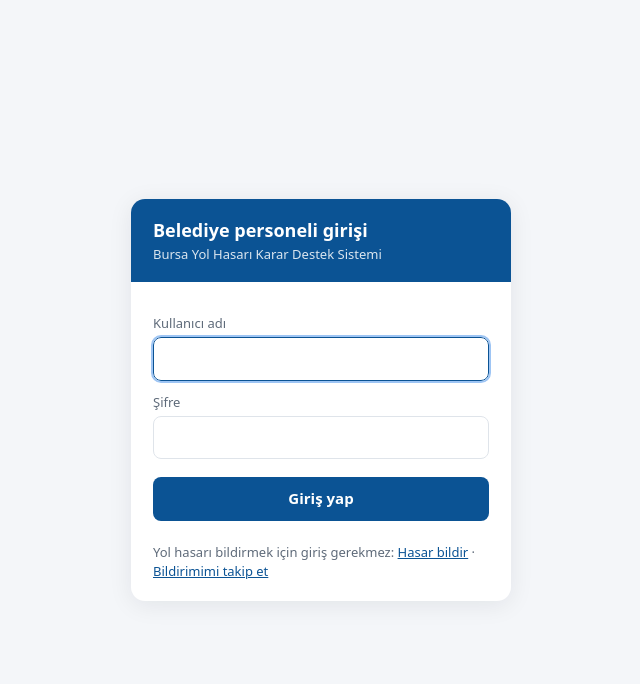
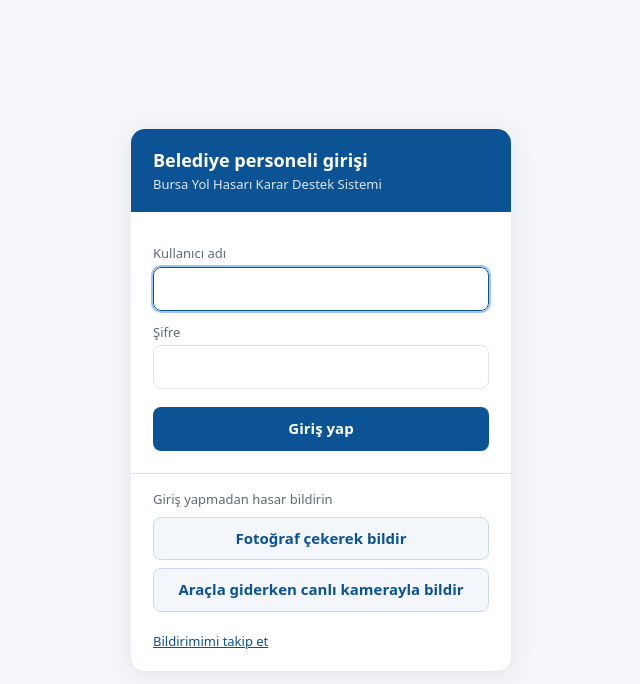
Before and after one commit to mahmutsamiseyhan/yol-hasar-tespit, a plain HTML site: page app/static/giris.html in a window 1280 px wide. Shown: the whole page, without its empty margins (319-959 px from the left). Drawn offline with Linux system fonts and the light colour scheme.

Commit message:
Hasar bildir ve giriş sayfalarına canlı kamera bağlantısı
- /bildir: fotoğraf adımının altında "Araçla mı gidiyorsunuz?" kutusu ve /canli düğmesi
- /giris: "Giriş yapmadan hasar bildirin" altında fotoğrafla ve canlı kamerayla bildirme düğmeleri
- /takip: alt bağlantılara canlı kamera eklendi

Co-Authored-By: Claude Opus 5.5 <noreply@anthropic.com>

```diff
--- a/app/static/giris.html
+++ b/app/static/giris.html
@@ -24,6 +24,11 @@
   button:disabled { opacity: .6; cursor: wait; }
   .err { background: #fdecea; color: var(--err); border-radius: 8px; padding: 9px 11px; font-size: 14px; margin-top: 14px; }
   .foot { font-size: 13px; color: var(--muted); padding: 0 22px 20px; }
+  .alt { padding: 16px 22px 12px; border-top: 1px solid var(--line); }
+  .alt-t { font-size: 13px; color: var(--muted); margin-bottom: 8px; }
+  .alt-btn { display: block; text-align: center; padding: 10px; margin-bottom: 8px; border-radius: 8px; border: 1px solid #c9d8ea;
+             color: var(--brand); background: #f3f7fc; font-weight: 600; text-decoration: none; }
+  .alt-btn:hover { background: #e7eff9; }
   .foot a { color: var(--brand); }
 </style>
 </head>
@@ -41,7 +46,12 @@
     <div class="err" id="err" role="alert" hidden></div>
     <button id="submit" type="submit">Giriş yap</button>
   </form>
-  <div class="foot">Yol hasarı bildirmek için giriş gerekmez: <a href="/bildir">Hasar bildir</a> · <a href="/takip">Bildirimimi takip et</a></div>
+  <div class="alt">
+    <div class="alt-t">Giriş yapmadan hasar bildirin</div>
+    <a class="alt-btn" href="/bildir">Fotoğraf çekerek bildir</a>
+    <a class="alt-btn" href="/canli">Araçla giderken canlı kamerayla bildir</a>
+  </div>
+  <div class="foot"><a href="/takip">Bildirimimi takip et</a></div>
 </div>
 <script>
 const $ = (id) => document.getElementById(id);
```
Also changed, not shown: app/static/bildir.html (+9 -0 lines), app/static/takip.html (+1 -1 lines).
